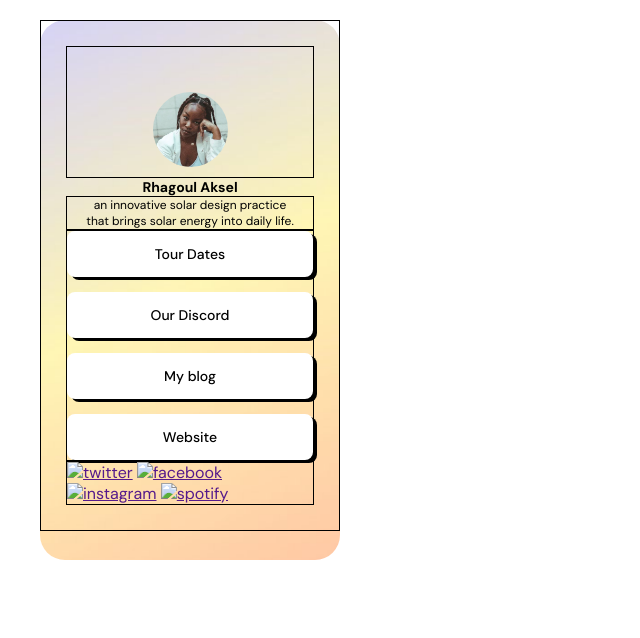
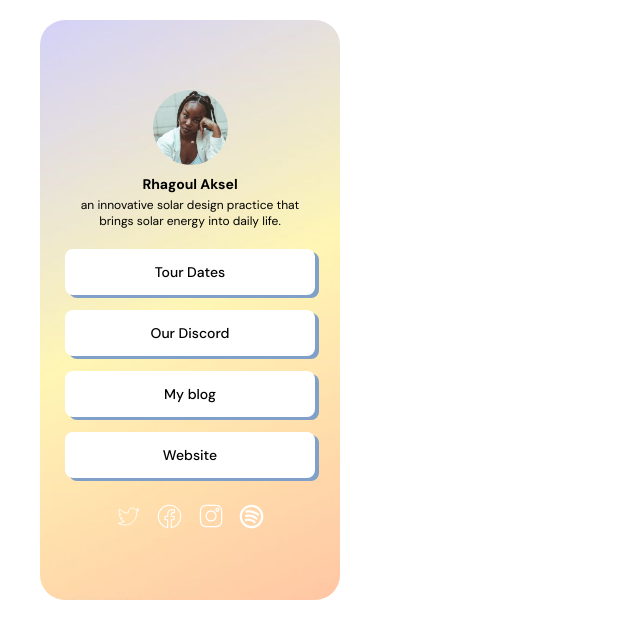
Before and after one commit to RuizJpaul/ProyectoEnterTech, a plain HTML site: page index.html in a window 1280 px wide. Shown: the whole page, without its empty margins (0-640 px from the left). Drawn offline with Linux system fonts and the light colour scheme.

Commit message:
Proyecto culminado en css sin interacciones

```diff
--- a/index.html
+++ b/index.html
@@ -13,7 +13,7 @@
     <section>
         <div id="cuadro-contenido">
             <div id="cuadro-imagen">
-                <img src="img/perfil.png" alt="imagen de perfil" id="avatar">
+                <img src="recursos1/perfil.png" alt="imagen de perfil" id="avatar">
             </div>
             <h1>Rhagoul Aksel</h1>
             <p>an innovative solar design practice that brings solar energy into daily life.</p>
@@ -24,10 +24,10 @@
                 <button>Website</button>
             </div>
             <div id="cuadro-enlaces">
-                <a href=""><img src="" alt="twitter"></a>
-                <a href=""><img src="" alt="facebook"></a>
-                <a href=""><img src="" alt="instagram"></a>
-                <a href=""><img src="" alt="spotify"></a>
+                <a href=""><img src="recursos1/twitter_svg(blanco).svg" alt="twitter"></a>
+                <a href=""><img src="recursos1/facebook_svg(blanco).svg" alt="facebook"></a>
+                <a href=""><img src="recursos1/instagram_svg(blanco).svg" alt="instagram"></a>
+                <a href=""><img src="recursos1/spotify_svg(blanco).svg" alt="spotify"></a>
             </div>
         </div>
     </section>
--- a/style.css
+++ b/style.css
@@ -7,9 +7,9 @@ body{
     padding: 20px 0px 0px 40px;
 }
 section{
-    height: 540px;
+    height: 580px;
     width: 300px;
-    background-image: url(img/fondoVentana.jpg);
+    background-image: url(recursos1/fondoVentana.jpg);
     background-repeat: no-repeat;
     background-size: cover;
     background-position: center;
@@ -17,10 +17,8 @@ section{
 }
 #cuadro-contenido{
     padding: 25px;
-    border: solid 1px black;
 }
 #cuadro-imagen{
-    border: solid 1px black;
     display: flex;
     justify-content: center;
     padding: 45px 0px 10px 0px;
@@ -34,16 +32,15 @@ h1{
     font-size: 14px;
 }
 p{
-    border: solid 1px black;
     text-align: center;
     font-size: 12px;
-    padding: 0px 14px 0px 14px;
+    padding: 4px 15px 0px 15px;
 }
 #cuadro-botones{
     display: flex;
     flex-direction: column;
-    border: solid 1px black;
     gap: 15px;
+    padding-top: 20px;
 }
 button{
     background-color: white;
@@ -52,8 +49,16 @@ button{
     border-radius: 8px;
     font-size: 14px;
     font-weight: 500;
-    box-shadow: 4px 3px 0px black
+    box-shadow: 4px 3px 0px #80a0c9;
 }
 #cuadro-enlaces{
-    border: solid 1px black;
+    display: flex;
+    align-items: center;
+    justify-content: center;
+    gap: 14px;
+    padding-top: 25px;
 }
+a img{
+    width: 27px;
+    transition: transform 0.3s ease-in-out;
+}
```
Also changed, not shown: recursos1/facebook_svg(blanco).svg (added), recursos1/fondoVentana.jpg (added), recursos1/instagram_svg(blanco).svg (added), recursos1/perfil.png (added), recursos1/spotify_svg(blanco).svg (added), recursos1/twitter_svg(blanco).svg (added).
